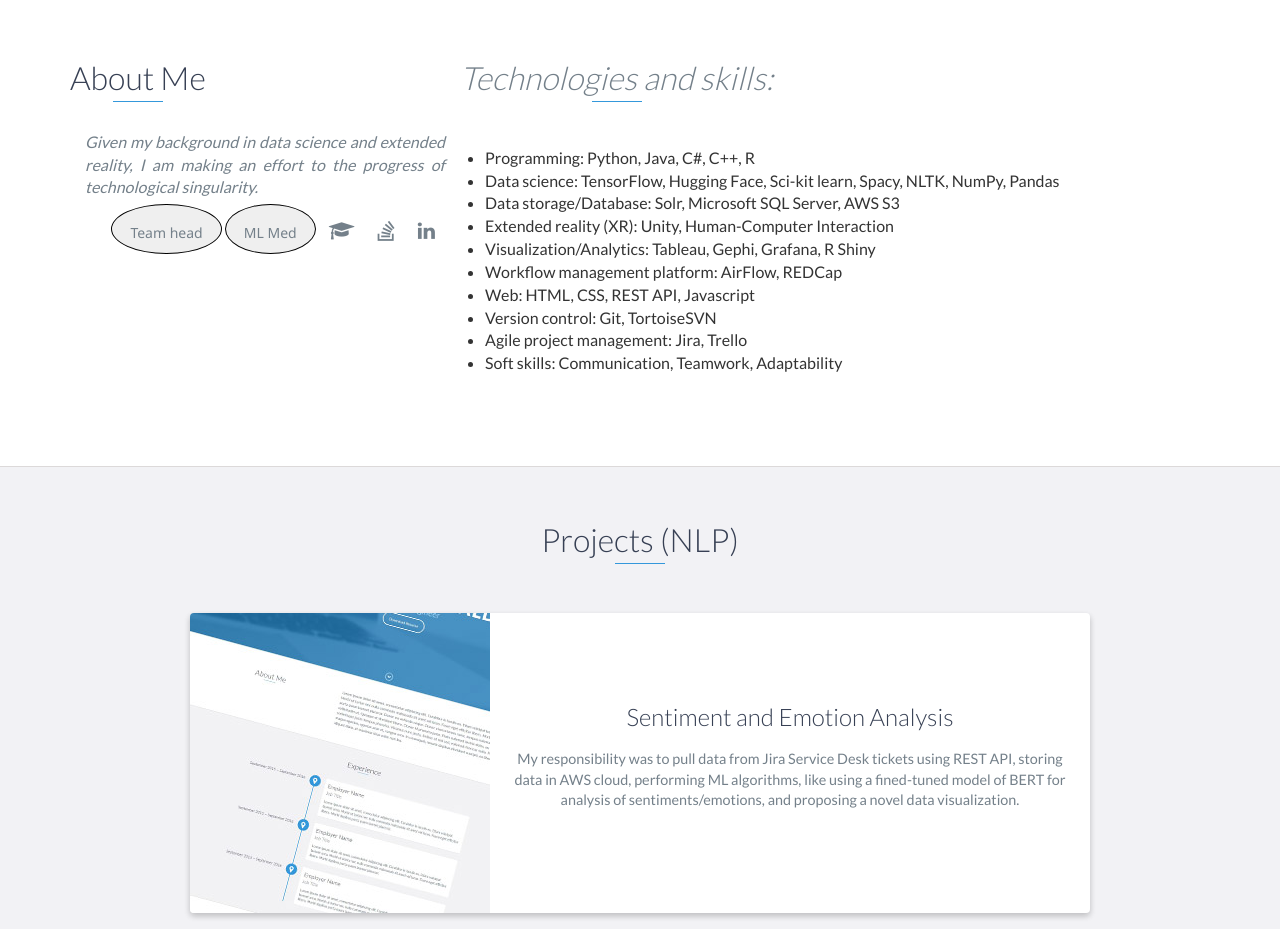
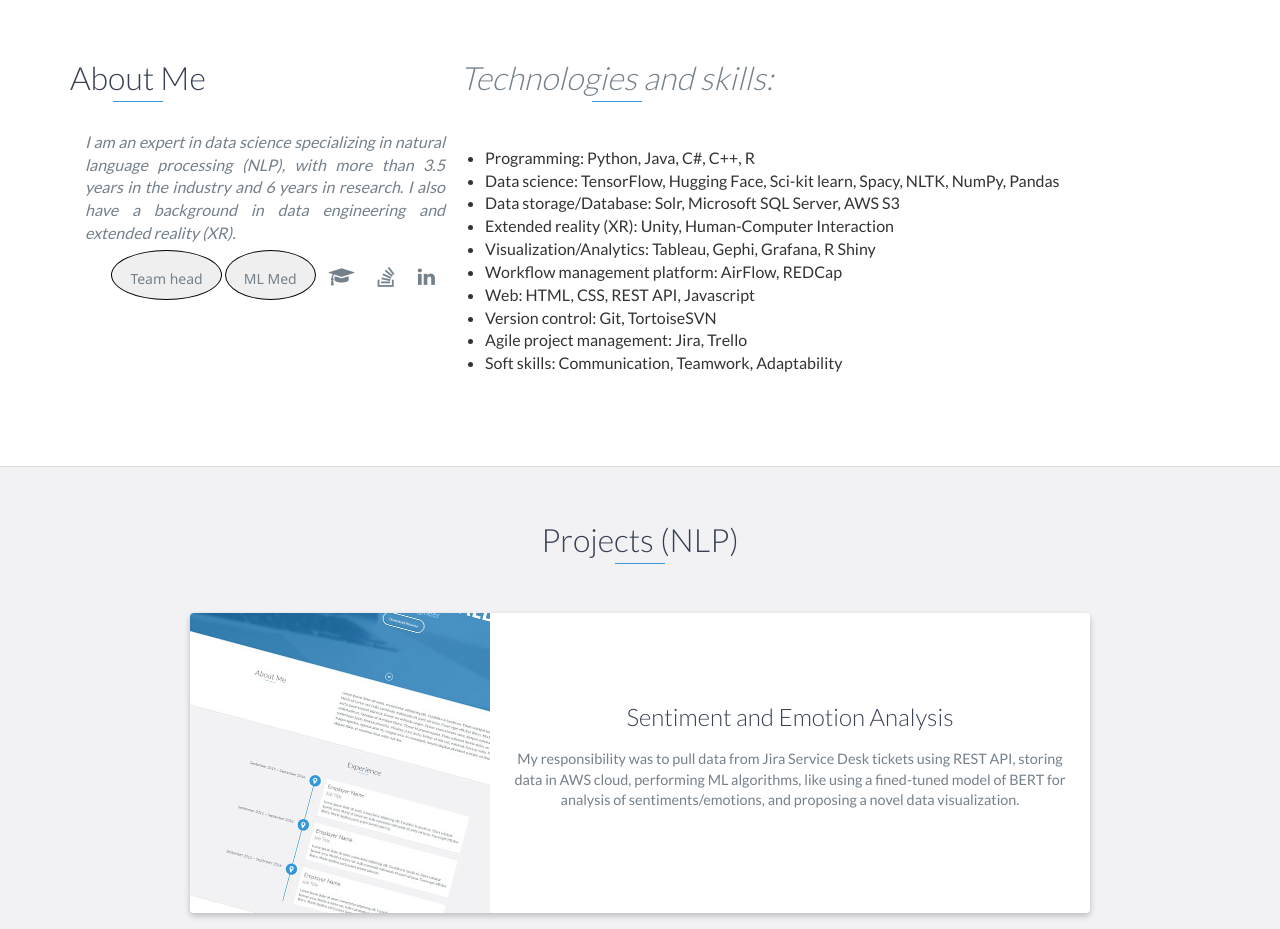
Before and after one commit to zahramino/zahramino.github.io, a website: page index.html in a window 1280 px wide. Shown: the part 820-1749 px from the top of the page. Drawn offline with nearby package versions, Linux system fonts and the light colour scheme.

Commit message:
Update index.html

```diff
--- a/index.html
+++ b/index.html
@@ -91,8 +91,7 @@
                         <div class="row">
 
                             <div class="col-sm-4 social d-flex" style="text-align:justify;">
-                            <p><i>Given my background in data science and extended reality, I am making an effort to the progress
-                                of technological singularity.</i></p>
+                            <p><i>I am an expert in data science specializing in natural language processing (NLP), with more than 3.5 years in the industry and 6 years in research. I also have a background in data engineering and extended reality (XR). </i></p>
 
                         </div>
                     </div>
```
